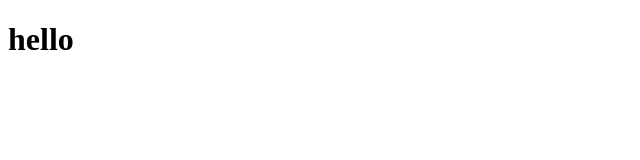
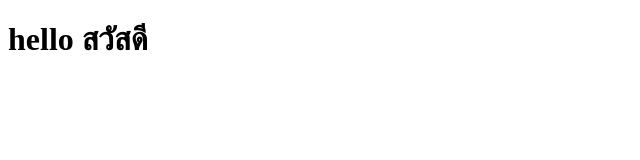
Before and after one commit to icesupachai/day2-p1, a plain HTML site: page index.html in a window 1280 px wide. Shown: the whole page, without its empty margins (0-640 px from the left). Drawn offline with Linux system fonts and the light colour scheme.

Commit message:
แก้indexสวัสดี

```diff
--- a/index.html
+++ b/index.html
@@ -5,6 +5,6 @@
     <title>Title</title>
 </head>
 <body>
-<h1>hello</h1>
+<h1>hello สวัสดี</h1>
 </body>
 </html>
```
